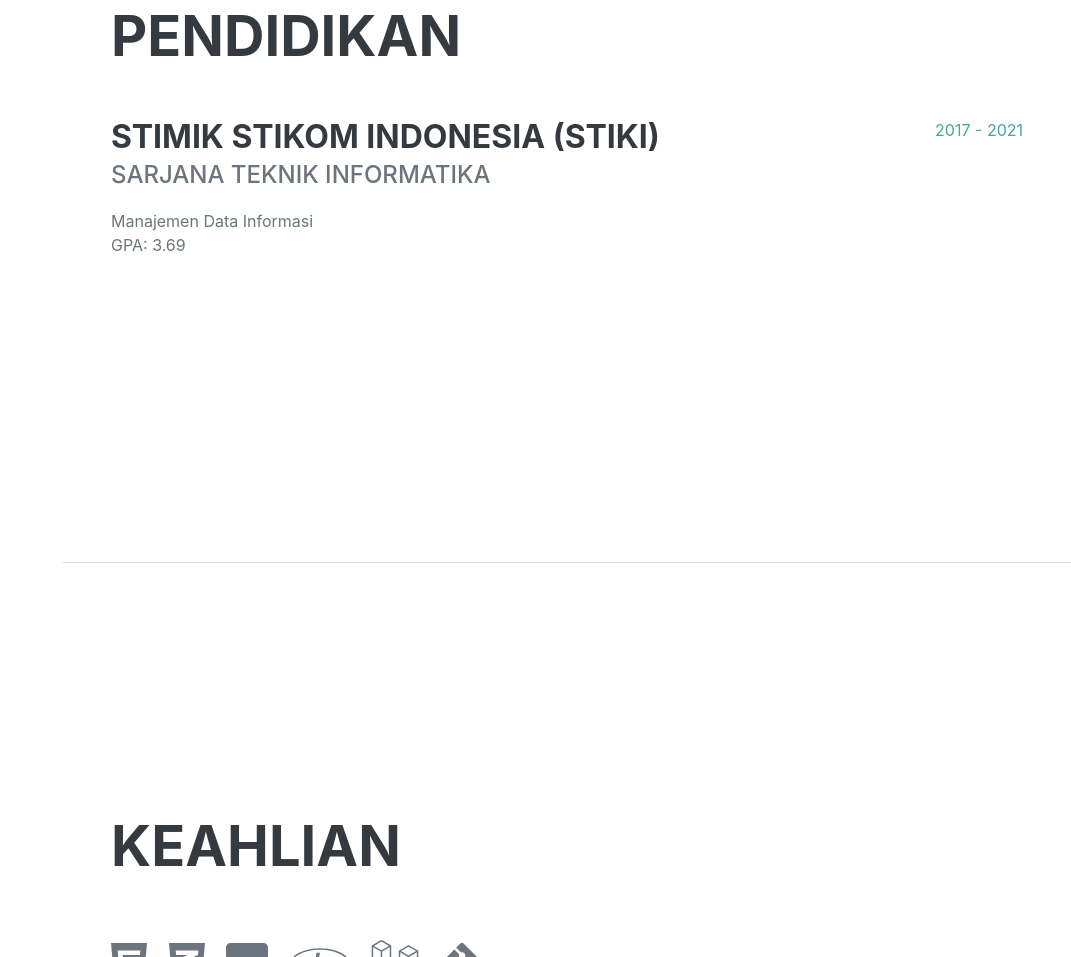
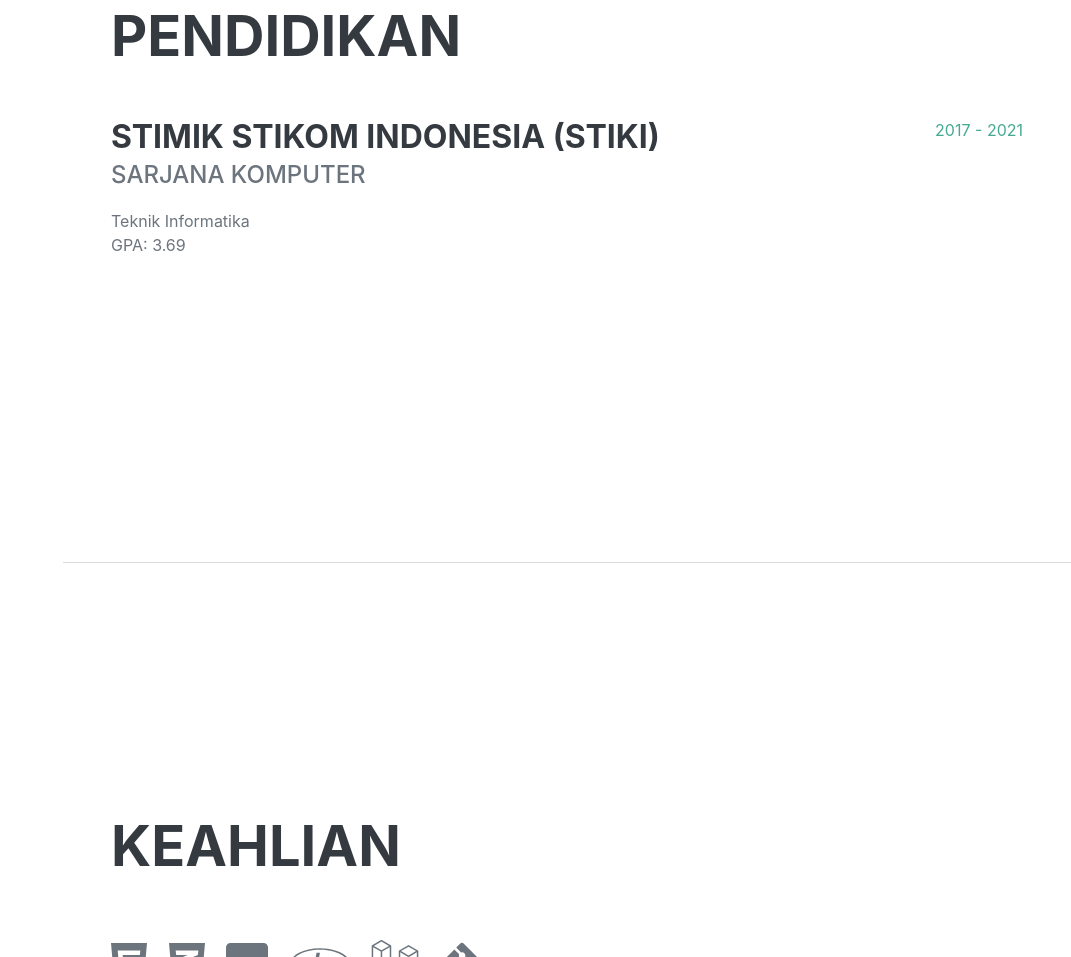
Before and after one commit to aincode-project/aincode-project.github.io, a plain HTML site: page index.html in a window 1280 px wide. Shown: the part 1840-2797 px from the top of the page, without its empty margins (209-1280 px from the left). Drawn offline with nearby package versions, Linux system fonts and the light colour scheme; a web font is replaced by a local one.

Commit message:
update education

```diff
--- a/index.html
+++ b/index.html
@@ -103,8 +103,8 @@
                     <div class="d-flex flex-column flex-md-row justify-content-between mb-5">
                         <div class="flex-grow-1">
                             <h3 class="mb-0">STIMIK STIKOM Indonesia (STIKI)</h3>
-                            <div class="subheading mb-3">Sarjana Teknik Informatika</div>
-                            <div>Manajemen Data Informasi</div>
+                            <div class="subheading mb-3">Sarjana Komputer</div>
+                            <div>Teknik Informatika</div>
                             <p>GPA: 3.69</p>
                         </div>
                         <div class="flex-shrink-0"><span class="text-primary">2017 - 2021</span></div>
```
